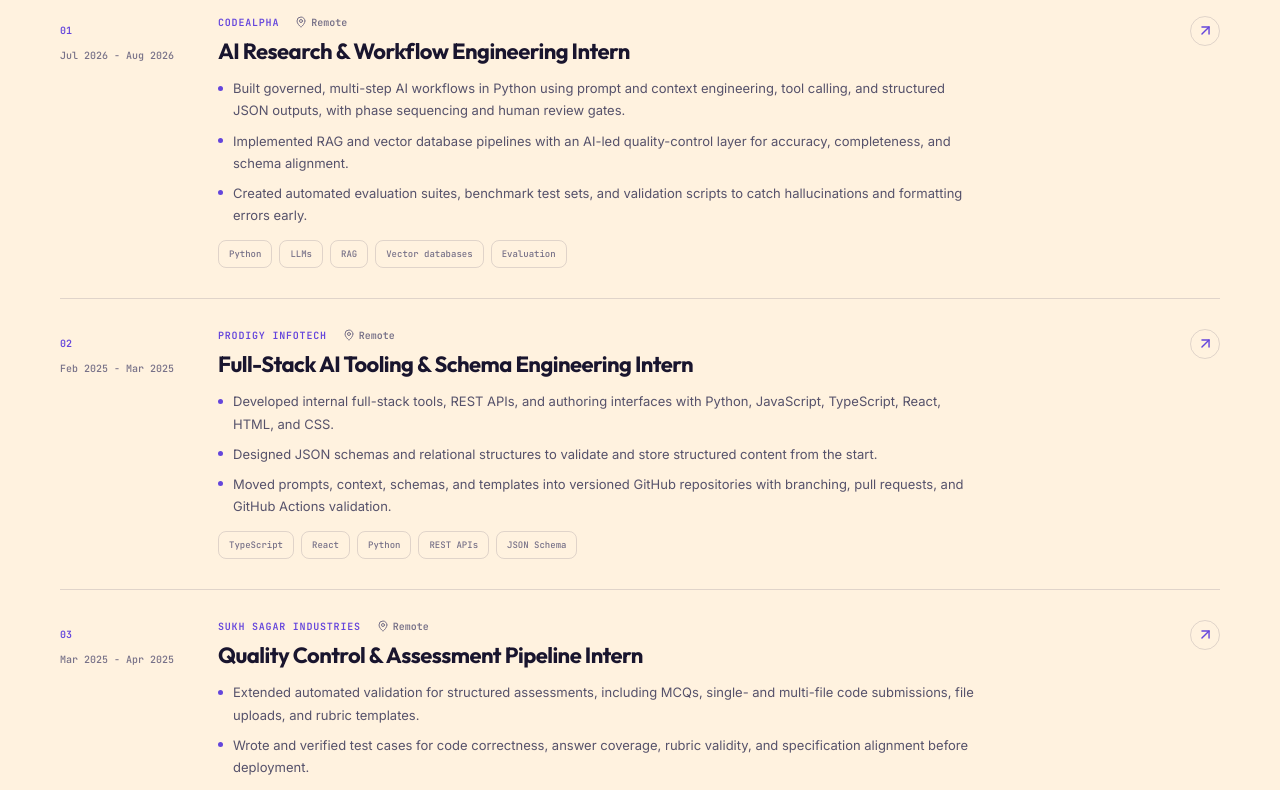
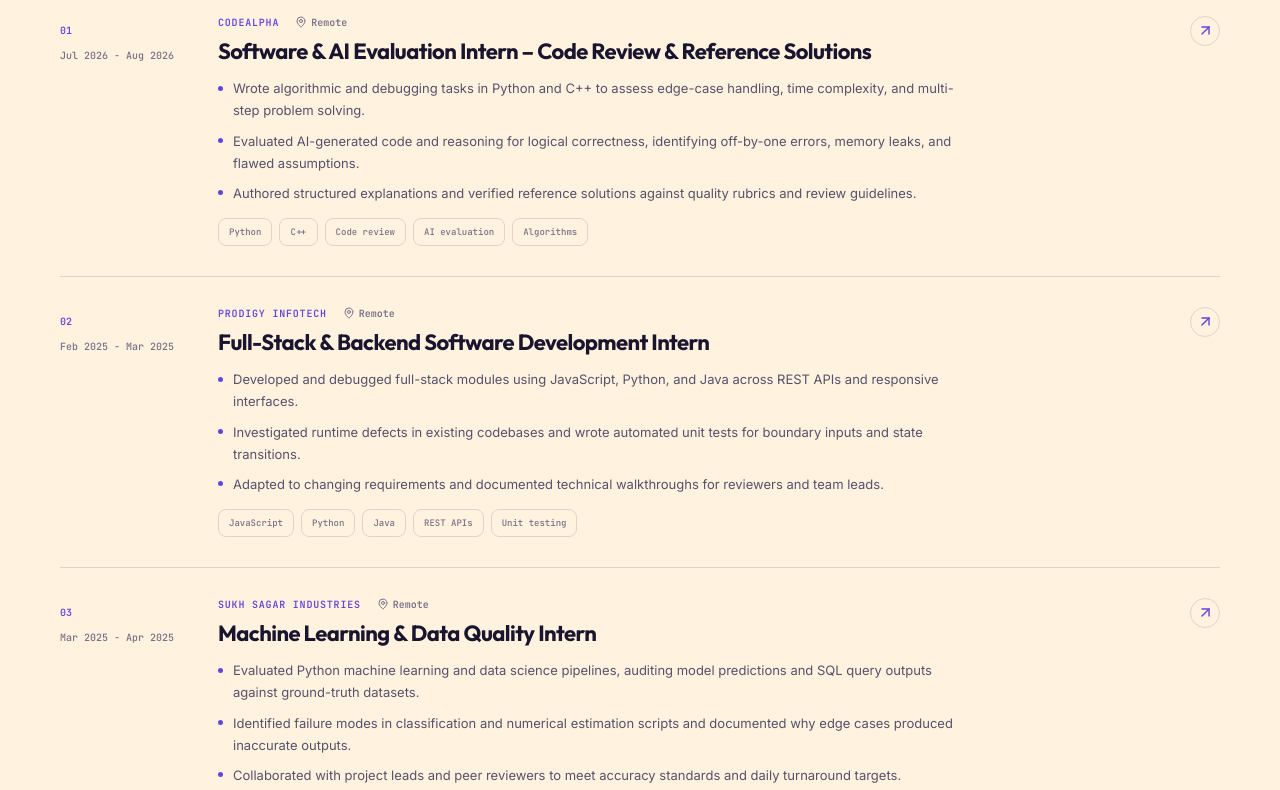
Before and after one commit to SrijanSingh2006/PERSONAL-PORFOLIO-WEBSITE, a React (Vite) app: page / in a window 1280 px wide. Shown: the part 4160-4950 px from the top of the page. Built offline with nearby package versions, Linux system fonts and the light colour scheme.

Commit message:
Update internship experience from resume

```diff
--- a/src/components/ResumeSection.jsx
+++ b/src/components/ResumeSection.jsx
@@ -9,7 +9,7 @@ export default function ResumeSection({ onOpenResume }) {
         <motion.div initial={{ opacity: 0, y: 16 }} whileInView={{ opacity: 1, y: 0 }} viewport={{ once: true }} className="resume-intro">
           <p className="eyebrow"><span>04</span> RÉSUMÉ</p>
           <h2>The short version<br /><em>is here.</em></h2>
-          <p>Computer Science at SRMIST, 9.14 CGPA. Three internships and a growing collection of projects across AI, data, and full-stack engineering.</p>
+          <p>Computer Science at SRMIST, 9.14 CGPA. Three internships across software and AI evaluation, full-stack development, and machine learning data quality.</p>
           <div className="resume-actions">
             <a className="resume-download" href={PROFILE.resumePdfUrl} target="_blank" rel="noreferrer"><Download size={16} /> Open résumé PDF <ArrowUpRight size={14} /></a>
             <button className="resume-preview-link" onClick={onOpenResume}><Eye size={16} /> View details</button>
@@ -23,7 +23,7 @@ export default function ResumeSection({ onOpenResume }) {
           <div className="paper-rule" />
           <div className="paper-focus"><span>FOCUS</span><p>Agentic AI <i>·</i> RAG <i>·</i> LLM evaluation <i>·</i> Full-stack tools</p></div>
           <div className="paper-columns">
-            <div><span>EXPERIENCE</span><strong>CodeAlpha</strong><small>AI Research & Workflow Engineering</small><strong>Prodigy Infotech</strong><small>Full-Stack AI Tooling & Schema Engineering</small></div>
+            <div><span>EXPERIENCE</span><strong>CodeAlpha</strong><small>Software & AI Evaluation</small><strong>Prodigy Infotech</strong><small>Full-Stack & Backend Development</small><strong>Sukh Sagar Industries</strong><small>Machine Learning & Data Quality</small></div>
             <div><span>SELECTED WORK</span><strong>TRIPMACHA</strong><small>Agentic workflow & QC pipeline</small><strong>AGRICOMPLY</strong><small>RAG & human review gates</small></div>
           </div>
           <div className="paper-footer"><span>PYTHON · TYPESCRIPT · REACT · FASTAPI</span><span>9.14 / 10 <ArrowDownRight size={13} /></span></div>
--- a/src/data/portfolioData.js
+++ b/src/data/portfolioData.js
@@ -140,7 +140,7 @@ export const SKILL_CATEGORIES = [
 
 export const EXPERIENCE = [
   {
-    role: "AI Research & Workflow Engineering Intern",
+    role: "Software & AI Evaluation Intern – Code Review & Reference Solutions",
     company: "CodeAlpha",
     date: "Jul 2026 - Aug 2026",
     period: "Jul 2026 - Aug 2026",
@@ -148,14 +148,14 @@ export const EXPERIENCE = [
     location: "Remote",
     certificateUrl: "https://drive.google.com/file/d/1I_2B9hjd6XQcvydrspvsg5dUjjd2550C/view?usp=sharing",
     highlights: [
-      "Built governed, multi-step AI workflows in Python using prompt and context engineering, tool calling, and structured JSON outputs, with phase sequencing and human review gates.",
-      "Implemented RAG and vector database pipelines with an AI-led quality-control layer for accuracy, completeness, and schema alignment.",
-      "Created automated evaluation suites, benchmark test sets, and validation scripts to catch hallucinations and formatting errors early."
+      "Wrote algorithmic and debugging tasks in Python and C++ to assess edge-case handling, time complexity, and multi-step problem solving.",
+      "Evaluated AI-generated code and reasoning for logical correctness, identifying off-by-one errors, memory leaks, and flawed assumptions.",
+      "Authored structured explanations and verified reference solutions against quality rubrics and review guidelines."
     ],
-    technologies: ["Python", "LLMs", "RAG", "Vector databases", "Evaluation", "JSON Schema"]
+    technologies: ["Python", "C++", "Code review", "AI evaluation", "Algorithms", "Debugging"]
   },
   {
-    role: "Full-Stack AI Tooling & Schema Engineering Intern",
+    role: "Full-Stack & Backend Software Development Intern",
     company: "Prodigy Infotech",
     date: "Feb 2025 - Mar 2025",
     period: "Feb 2025 - Mar 2025",
@@ -163,14 +163,14 @@ export const EXPERIENCE = [
     location: "Remote",
     certificateUrl: "https://drive.google.com/file/d/1mXx4R0Mr8xgY0qGclvHf_kTqi9cvtATP/view",
     highlights: [
-      "Developed internal full-stack tools, REST APIs, and authoring interfaces with Python, JavaScript, TypeScript, React, HTML, and CSS.",
-      "Designed JSON schemas and relational structures to validate and store structured content from the start.",
-      "Moved prompts, context, schemas, and templates into versioned GitHub repositories with branching, pull requests, and GitHub Actions validation."
+      "Developed and debugged full-stack modules using JavaScript, Python, and Java across REST APIs and responsive interfaces.",
+      "Investigated runtime defects in existing codebases and wrote automated unit tests for boundary inputs and state transitions.",
+      "Adapted to changing requirements and documented technical walkthroughs for reviewers and team leads."
     ],
-    technologies: ["TypeScript", "React", "Python", "REST APIs", "JSON Schema", "GitHub Actions"]
+    technologies: ["JavaScript", "Python", "Java", "REST APIs", "Unit testing", "Debugging"]
   },
   {
-    role: "Quality Control & Assessment Pipeline Intern",
+    role: "Machine Learning & Data Quality Intern",
     company: "Sukh Sagar Industries",
     date: "Mar 2025 - Apr 2025",
     period: "Mar 2025 - Apr 2025",
@@ -178,11 +178,11 @@ export const EXPERIENCE = [
     location: "Remote",
     certificateUrl: "https://drive.google.com/file/d/1S8na70Nu8c5CB89282aVpVc7tT7tZIOA/view?usp=sharing",
     highlights: [
-      "Extended automated validation for structured assessments, including MCQs, single- and multi-file code submissions, file uploads, and rubric templates.",
-      "Wrote and verified test cases for code correctness, answer coverage, rubric validity, and specification alignment before deployment.",
-      "Worked with content authors to turn workflow pain points and review corrections into better source templates."
+      "Evaluated Python machine learning and data science pipelines, auditing model predictions and SQL query outputs against ground-truth datasets.",
+      "Identified failure modes in classification and numerical estimation scripts and documented why edge cases produced inaccurate outputs.",
+      "Collaborated with project leads and peer reviewers to meet accuracy standards and daily turnaround targets."
     ],
-    technologies: ["Python", "Test cases", "Assessment pipelines", "Rubrics", "Quality control"]
+    technologies: ["Python", "SQL", "Machine learning", "Data quality", "Error analysis"]
   },
   {
     role: "AI Workflow & Technical Lead",
```
